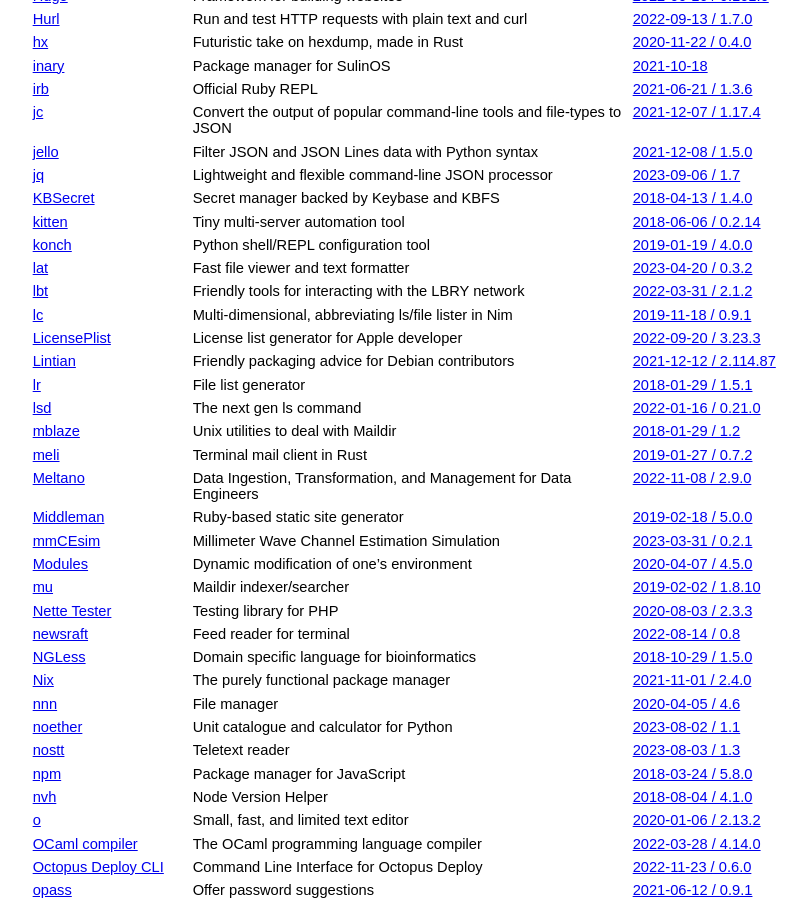
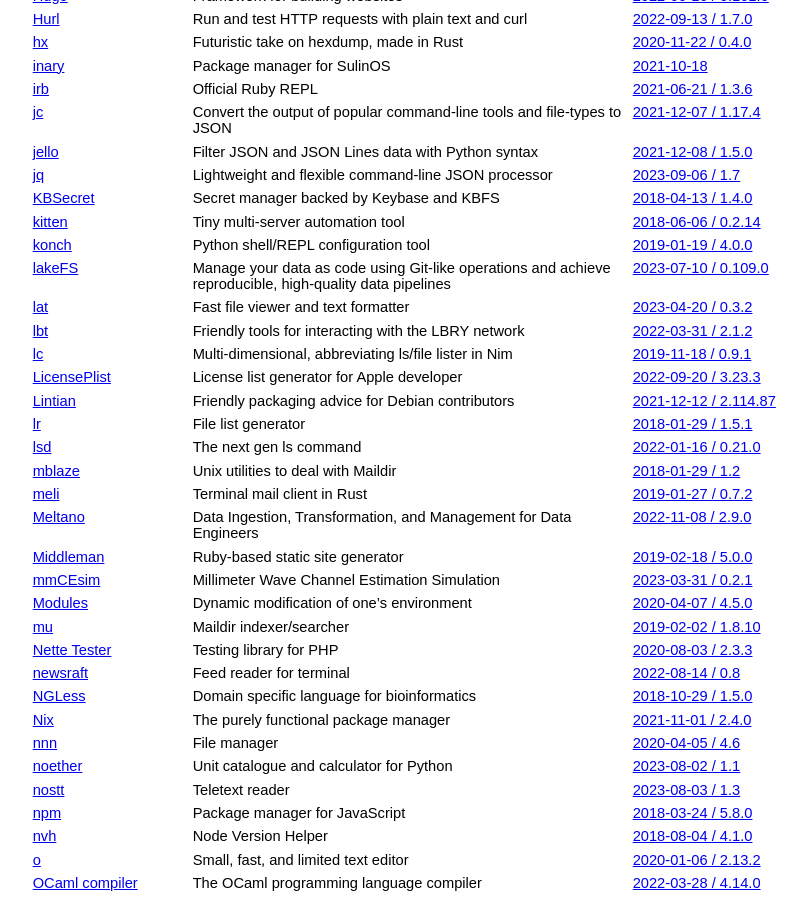
Before and after one commit to jcs/no_color, a Jekyll site: the page built from index.md, in a window 1280 px wide and 900 px high, scrolled down 3843 px. Shown: the whole window, without its empty margins (211-1018 px from the left). Built offline with Jekyll 4.4.1, drawn with Linux system fonts in a browser that asks for light colours; our own code applies the rules of GitHub Pages for plain Markdown files.

Commit message:
Add lakefs to the software supporting list (#256)

```diff
--- a/index.md
+++ b/index.md
@@ -208,6 +208,7 @@ color by default via `NO_COLOR`.
 | [KBSecret](https://kbsecret.github.io/) | Secret manager backed by Keybase and KBFS | [2018-04-13 / 1.4.0](https://github.com/kbsecret/kbsecret/commit/d5296054d979a1b1ce07c1be78d56d3d29b62384) |
 | [kitten](https://github.com/hoffa/kitten) | Tiny multi-server automation tool | [2018-06-06 / 0.2.14](https://github.com/hoffa/kitten/commit/88cb015f4ae021a1c00bfc4dc9506a8e14e51bb4) |
 | [konch](https://github.com/sloria/konch) | Python shell/REPL configuration tool | [2019-01-19 / 4.0.0](https://github.com/sloria/konch/blob/master/CHANGELOG.rst#400-2019-01-19) |
+| [lakeFS](https://github.com/treeverse/lakefs) | Manage your data as code using Git-like operations and achieve reproducible, high-quality data pipelines | [2023-07-10 / 0.109.0](https://github.com/treeverse/lakeFS/releases/tag/v0.109.0) |
 | [lat](https://github.com/secondary-smiles/lat) | Fast file viewer and text formatter | [2023-04-20 / 0.3.2](https://github.com/secondary-smiles/lat/releases/tag/v0.3.2) |
 | [lbt](https://gitlab.com/gardenappl/lbt) | Friendly tools for interacting with the LBRY network | [2022-03-31 / 2.1.2](https://gitlab.com/gardenappl/lbt/-/releases/v2.1.2) |
 | [lc](https://github.com/c-blake/lc) | Multi-dimensional, abbreviating ls/file lister in Nim | [2019-11-18 / 0.9.1](https://github.com/c-blake/lc/commit/3f69e692db45c63320c3cbd2d3910208437687f9) |
```
